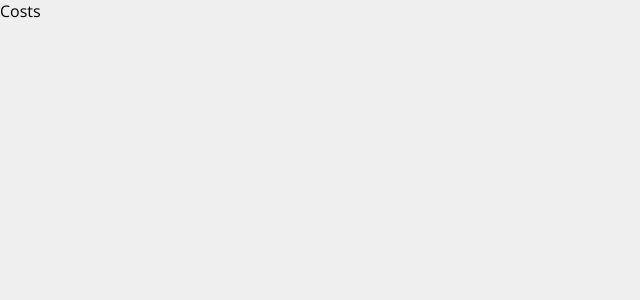
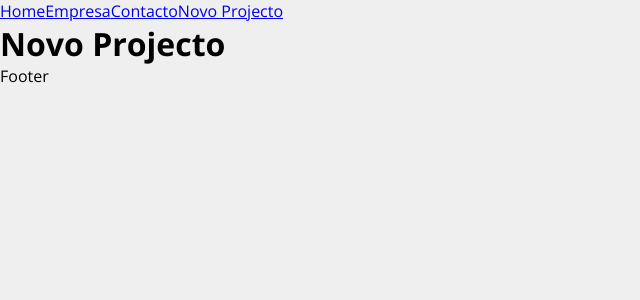
Before and after one commit to NicolauAlfredo/costs-projecto-react, a React (Create React App) app: page /newproject in a window 1280 px wide. Shown: the top 300 px of the page, without its empty margins (0-640 px from the left). Built offline with nearby package versions, Linux system fonts and the light colour scheme.

Commit message:
Criando rotas no projecto

```diff
--- a/src/App.js
+++ b/src/App.js
@@ -1,8 +1,29 @@
+import { BrowserRouter as Router, Route, Link, Routes } from 'react-router-dom'
+import Home from './components/pages/Home'
+import Company from './components/pages/Company'
+import Contact from './components/pages/Contact'
+import NewProject from './components/pages/NewProject'
+
+import Container from './components/layout/Container'
+
 function App() {
   return (
-    <div className="App">
-      <p>Costs</p>
-    </div>
+    <Router>
+      <div>
+        <Link to="/">Home</Link>
+        <Link to="/company">Empresa</Link>
+        <Link to="/contact">Contacto</Link>
+        <Link to="/newproject">Novo Projecto</Link>
+      </div>
+
+      <Routes>
+          <Route exact path='/' element={<Home />} />
+          <Route exact path='/company' element={<Company />} />
+          <Route exact path='/contact' element={<Contact />} />
+          <Route exact path='/newproject' element={<NewProject />} />
+      </Routes>
+      <p>Footer</p>
+    </Router >
   );
 }
 
--- /dev/null
+++ b/src/components/layout/Container.js
@@ -0,0 +1,11 @@
+import styles from './Container.module.css'
+
+function Container(props) {
+    return (
+        <div className={`${styles.container} ${styles.customClass}`}>
+            {props.children}
+        </div>
+    )
+}
+
+export default Container
--- /dev/null
+++ b/src/components/layout/Container.module.css
@@ -0,0 +1,20 @@
+.container {
+    width: 1200px;
+    display: flex;
+    justify-content: space-between;
+    margin: 0 auto;
+    flex-wrap: wrap;
+}
+
+.min-height {
+    min-height: 75%;
+}
+
+.start {
+    justify-content: flex-start;
+}
+
+.colum {
+    flex-direction: column;
+    justify-content: flex-start;
+}
--- /dev/null
+++ b/src/components/pages/Company.js
@@ -0,0 +1,5 @@
+function Company() {
+    return <h1> Empresa </h1>
+}
+
+export default Company
--- /dev/null
+++ b/src/components/pages/Contact.js
@@ -0,0 +1,5 @@
+function Contact() {
+    return <h1> Contacto </h1>
+}
+
+export default Contact
--- /dev/null
+++ b/src/components/pages/Home.js
@@ -0,0 +1,5 @@
+function Home() {
+    return <h1> Home </h1>
+}
+
+export default Home
--- /dev/null
+++ b/src/components/pages/NewProject.js
@@ -0,0 +1,5 @@
+function NewProject() {
+    return <h1> Novo Projecto </h1>
+}
+
+export default NewProject
```
